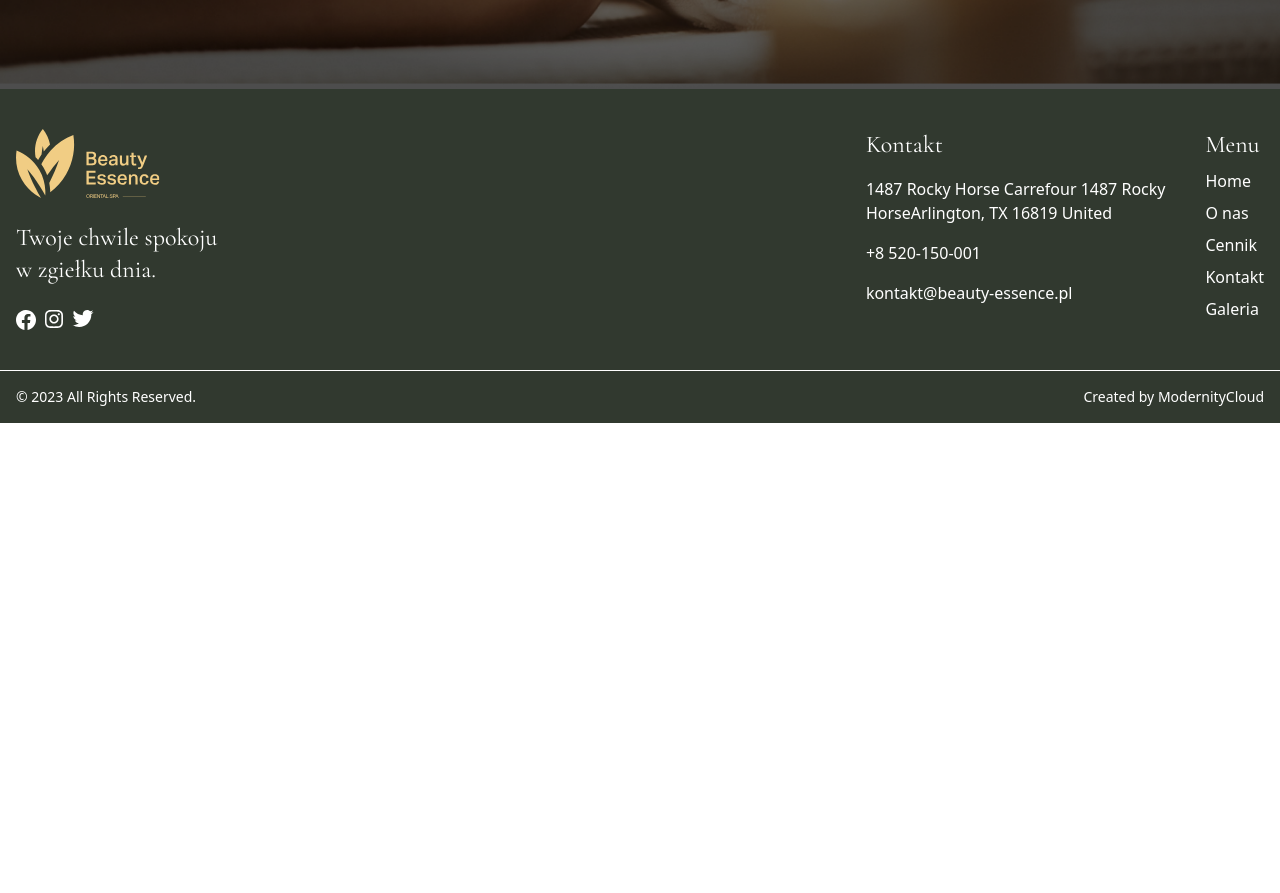
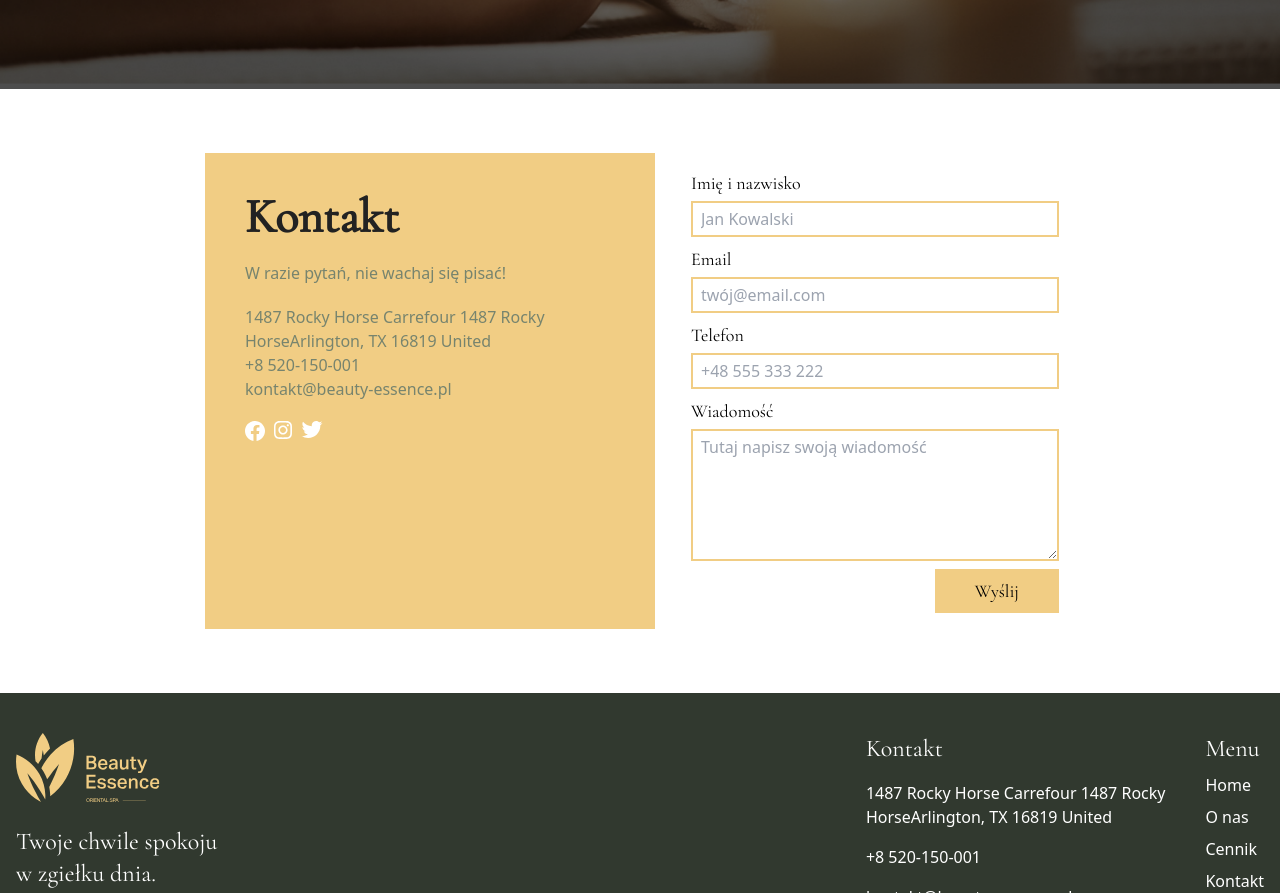
Before and after one commit to beauty-essence/Beauty-Essence, an Astro site: page / in a window 1280 px wide. Shown: the part 711-1604 px from the top of the page. Before the commit the page ends 1134 px from the top, so only its background shows below. Built offline with nearby package versions, Linux system fonts and the light colour scheme; Astro itself is replaced by a stand-in of ours.

Commit message:
Added contact section

```diff
--- /dev/null
+++ b/src/components/Contact/Contact.astro
@@ -0,0 +1,87 @@
+---
+import facebook_icon from "assets/icons/FacebookIcon.svg"
+import instagram_icon from "assets/icons/InstagramIcon.svg"
+import twitter_icon from "assets/icons/TwitterIcon.svg"
+---
+
+<section class="relative w-full flex justify-center items-center lg:py-16">
+  <div class="container md:flex md:gap-5 justify-center">
+    <div
+      class="bg-primary p-10 flex flex-col gap-5 text-secondary-text md:w-full max-w-[450px]"
+    >
+      <h1 class="text-5xl font-primary font-bold text-button-dark">Kontakt</h1>
+
+      <p>W razie pytań, nie wachaj się pisać!</p>
+
+      <div>
+        <p>
+          1487 Rocky Horse Carrefour 1487 Rocky
+          <br />
+           HorseArlington, TX 16819 United
+        </p>
+        <p>+8 520-150-001</p>
+        <p>kontakt@beauty-essence.pl</p>
+      </div>
+
+      <div class="flex gap-2">
+        <a href="https://facebook.com" target="_blank">
+          <img src={facebook_icon.src} />
+        </a>
+        <a href="https://instagram.com" target="_blank">
+          <img src={instagram_icon.src} />
+        </a>
+        <a href="https://twitter.com" target="_blank">
+          <img src={twitter_icon.src} />
+        </a>
+      </div>
+    </div>
+
+    <form class="p-4 flex flex-col gap-2 md:w-full max-w-[400px]">
+      <div class="flex flex-col gap-1">
+        <label for="name" class="font-primary text-lg">Imię i nazwisko</label>
+        <input
+          id="name"
+          type="text"
+          placeholder="Jan Kowalski"
+          class="border-2 border-primary px-2 py-1"
+        />
+      </div>
+
+      <div class="flex flex-col gap-1">
+        <label for="email" class="font-primary text-lg">Email</label>
+        <input
+          id="email"
+          type="email"
+          placeholder="twój@email.com"
+          class="border-2 border-primary px-2 py-1"
+        />
+      </div>
+
+      <div class="flex flex-col gap-1">
+        <label for="phone" class="font-primary text-lg">Telefon</label>
+        <input
+          id="phone"
+          type="text"
+          placeholder="+48 555 333 222"
+          class="border-2 border-primary px-2 py-1"
+        />
+      </div>
+
+      <div class="flex flex-col gap-1">
+        <label for="message" class="font-primary text-lg">Wiadomość</label>
+        <textarea
+          rows="5"
+          id="message"
+          placeholder="Tutaj napisz swoją wiadomość"
+          class="border-2 border-primary px-2 py-1 min-h-[100px] max-h-[400px]"
+        ></textarea>
+      </div>
+
+      <button
+        type="submit"
+        class="bg-primary font-primary self-end px-10 py-2 text-lg"
+        >Wyślij</button
+      >
+    </form>
+  </div>
+</section>
--- a/src/pages/index.astro
+++ b/src/pages/index.astro
@@ -1,8 +1,10 @@
 ---
-import Hero from '../components/Hero/Hero.astro'
-import Layout from '../layouts/Layout.astro'
+import Hero from "../components/Hero/Hero.astro"
+import Contact from "../components/Contact/Contact.astro"
+import Layout from "../layouts/Layout.astro"
 ---
 
 <Layout>
-    <Hero />
+  <Hero />
+  <Contact />
 </Layout>
```
